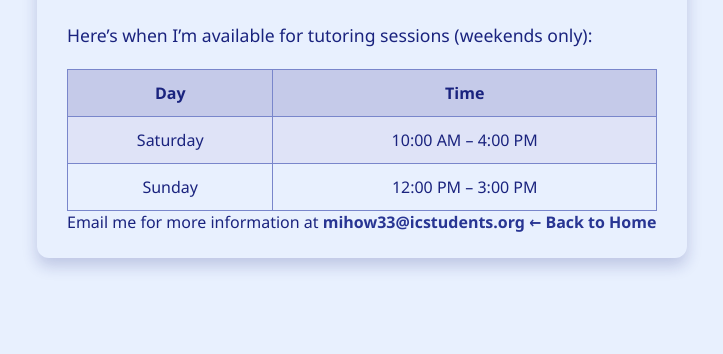
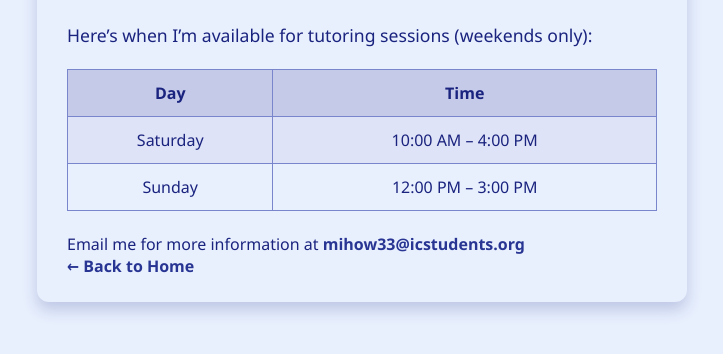
Before and after one commit to nwms-tutoring/nwms-tutoring.github.io, a plain HTML site: page schedule/index.html in a window 1280 px wide. Shown: the part 112-466 px from the top of the page, without its empty margins (278-1001 px from the left). Drawn offline with Linux system fonts and the light colour scheme.

Commit message:
Update index.html

```diff
--- a/schedule/index.html
+++ b/schedule/index.html
@@ -24,9 +24,9 @@
       <td>12:00 PM – 3:00 PM</td>
     </tr>
   </table>
-</n>
-Email me for more information at <a href="mailto:mihow33@icstudents.org">mihow33@icstudents.org</a>
+<br>
+Email me for more information at <a href="mailto:mihow33@icstudents.org">mihow33@icstudents.org</a><br>
   <a href="/">← Back to Home</a>
-</n>
+<br>
 </body>
 </html>
```
